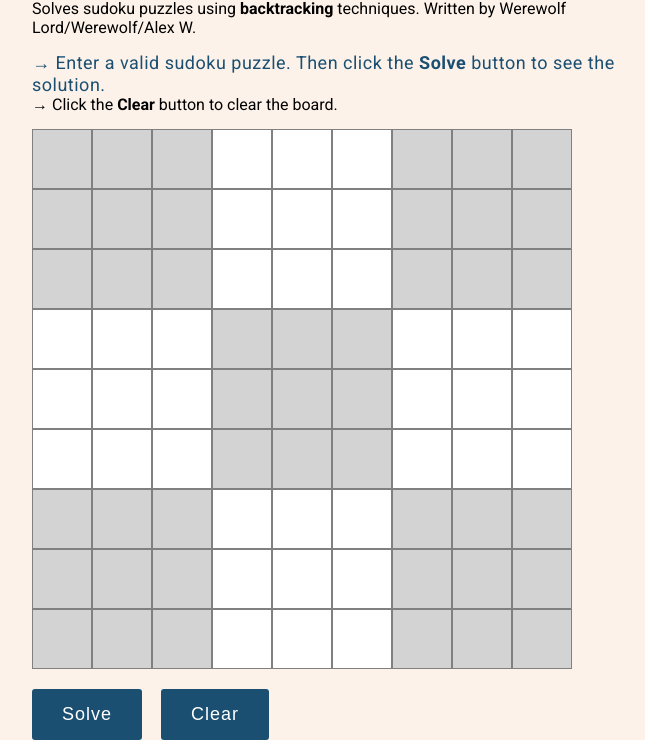
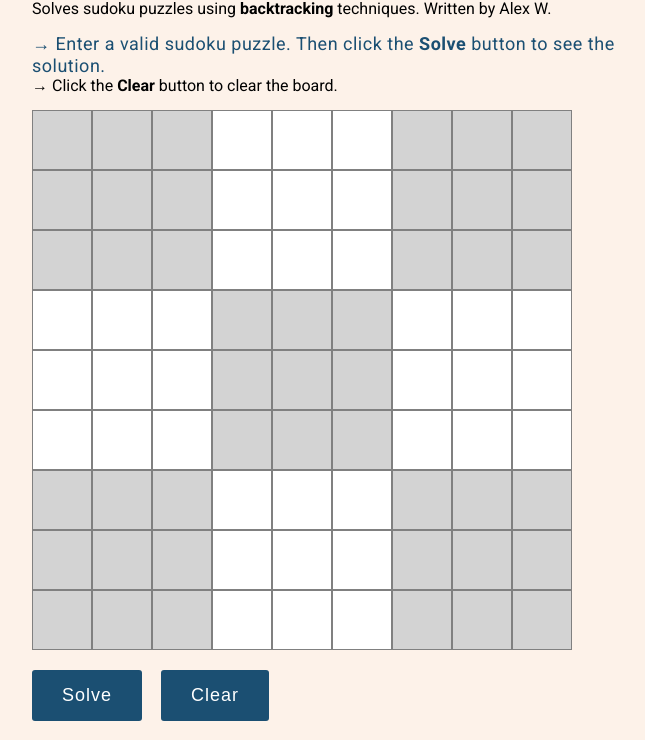
Before and after one commit to StarskyDarkstripe/Sudoku-Solver, a plain HTML site: page index.html in a window 1280 px wide. Shown: the part 82-822 px from the top of the page, without its empty margins (288-933 px from the left). Drawn offline with Linux system fonts and the light colour scheme.

Commit message:
Update index.html

```diff
--- a/index.html
+++ b/index.html
@@ -12,7 +12,7 @@
   <body>
     <div class="sudoku-solver">
       <h1 class="intro">Sudoku Solver</h1>
-      <p class="description">Solves sudoku puzzles using <span class="decorator-elem">backtracking</span> techniques. Written by Werewolf Lord/Werewolf/Alex W.</p>
+      <p class="description">Solves sudoku puzzles using <span class="decorator-elem">backtracking</span> techniques. Written by Alex W.</p>
       <p class="instruction-1">&#8594 Enter a valid sudoku puzzle. Then click the <span class="decorator-elem">Solve</span> button to see the solution.</p>
       <p class="instruction-2">&#8594 Click the <span class="decorator-elem">Clear</span> button to clear the board.</p>
       <div id="puzzle" class="puzzle"></div>
```
